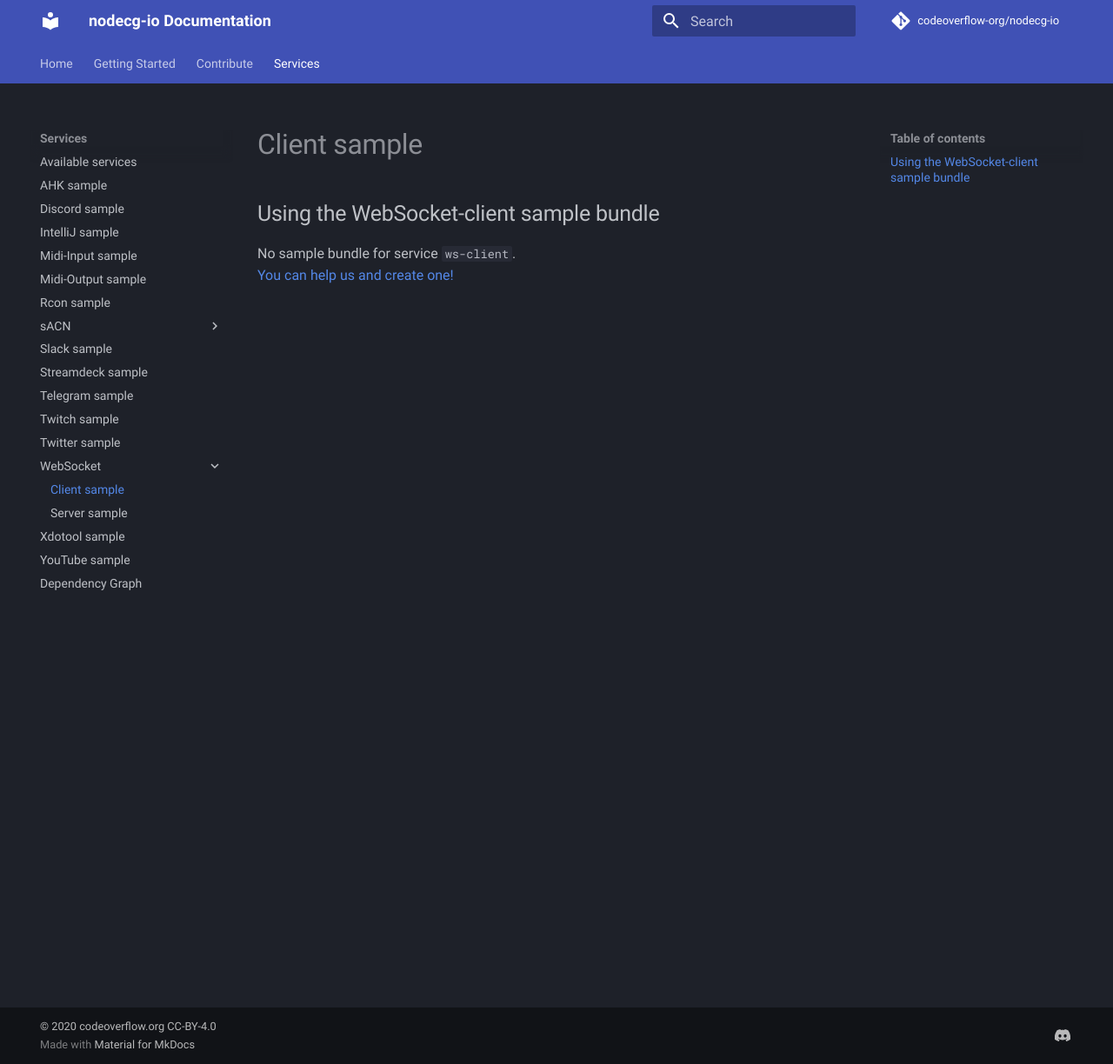
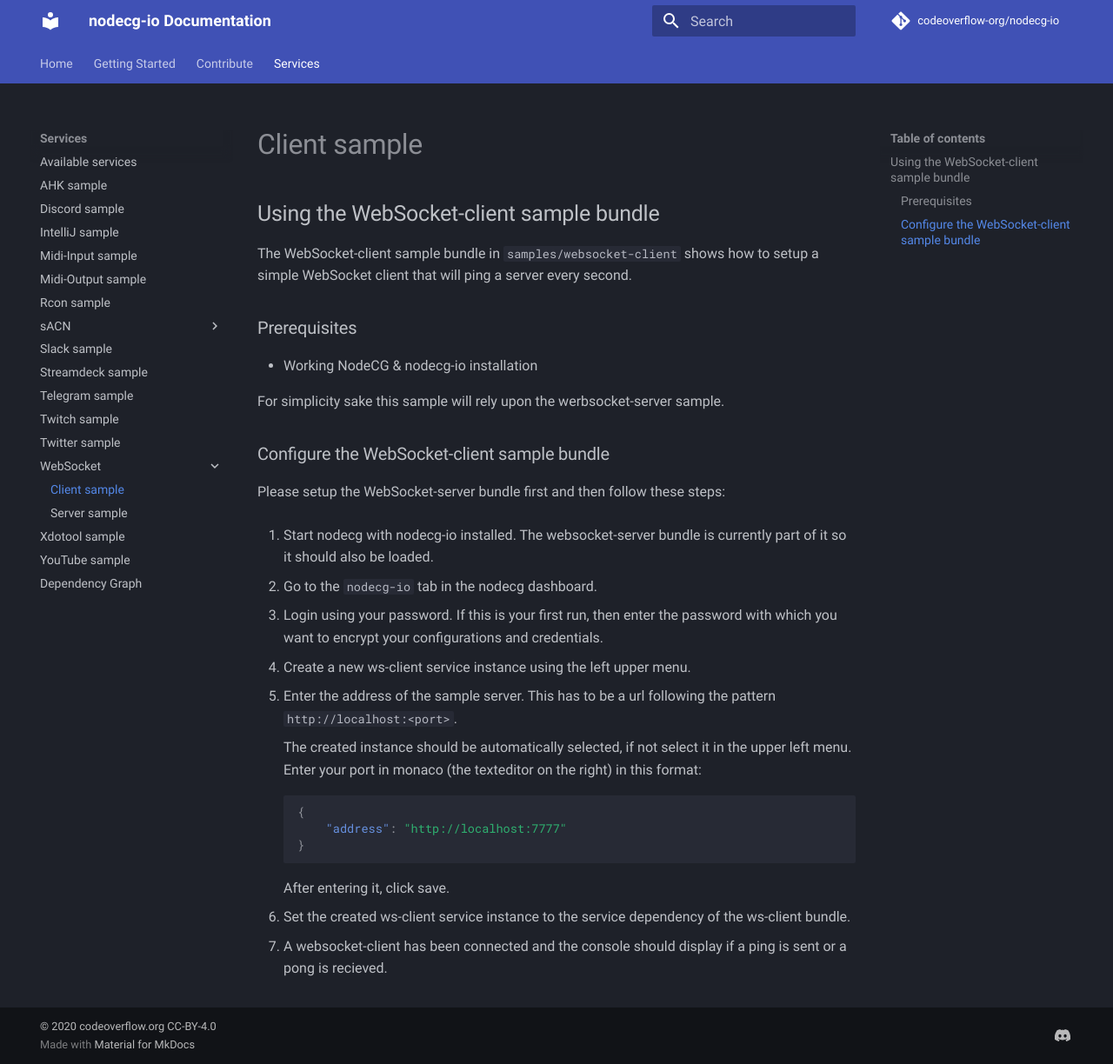
Before and after one commit to codeoverflow-org/nodecg-io-docs, an MkDocs documentation site: the page built from docs/samples/ws-client.md, in a window 1280 px wide and 1224 px high. Shown: the whole window at 87% size. Built offline with MkDocs 1.6.1 and Material for MkDocs 9.7.7, drawn with Linux system fonts in a browser that asks for light colours; comment, search, counter and statistics services are not loaded.

Commit message:
Documented the ws-client sample

````diff
--- a/docs/samples/ws-client.md
+++ b/docs/samples/ws-client.md
@@ -1,6 +1,37 @@
-<!-- Marker for build.py that there's no sample bundle. Remove this if you created one -->
-
 ## Using the WebSocket-client sample bundle
 
-No sample bundle for service `ws-client`.
-[You can help us and create one!](https://github.com/codeoverflow-org/nodecg-io/blob/master/docs/docs/contribute.md)
+The WebSocket-client sample bundle in `samples/websocket-client` shows how to setup a simple WebSocket client that will ping a server every second.
+
+### Prerequisites
+
+-   Working NodeCG & nodecg-io installation
+
+For simplicity sake this sample will rely upon the werbsocket-server sample.
+
+### Configure the WebSocket-client sample bundle
+
+Please setup the WebSocket-server bundle first and then follow these steps:
+
+1. Start nodecg with nodecg-io installed. The websocket-server bundle is currently part of it so it should also be loaded.
+
+2. Go to the `nodecg-io` tab in the nodecg dashboard.
+
+3. Login using your password. If this is your first run, then enter the password with which you want to encrypt your configurations and credentials.
+
+4. Create a new ws-client service instance using the left upper menu.
+
+5. Enter the address of the sample server. This has to be a url following the pattern `http://localhost:<port>`.
+
+    The created instance should be automatically selected, if not select it in the upper left menu. Enter your port in monaco (the texteditor on the right) in this format:
+
+    ```json
+    {
+        "address": "http://localhost:7777"
+    }
+    ```
+
+    After entering it, click save.
+
+6. Set the created ws-client service instance to the service dependency of the ws-client bundle.
+
+7. A websocket-client has been connected and the console should display if a ping is sent or a pong is recieved.
````
